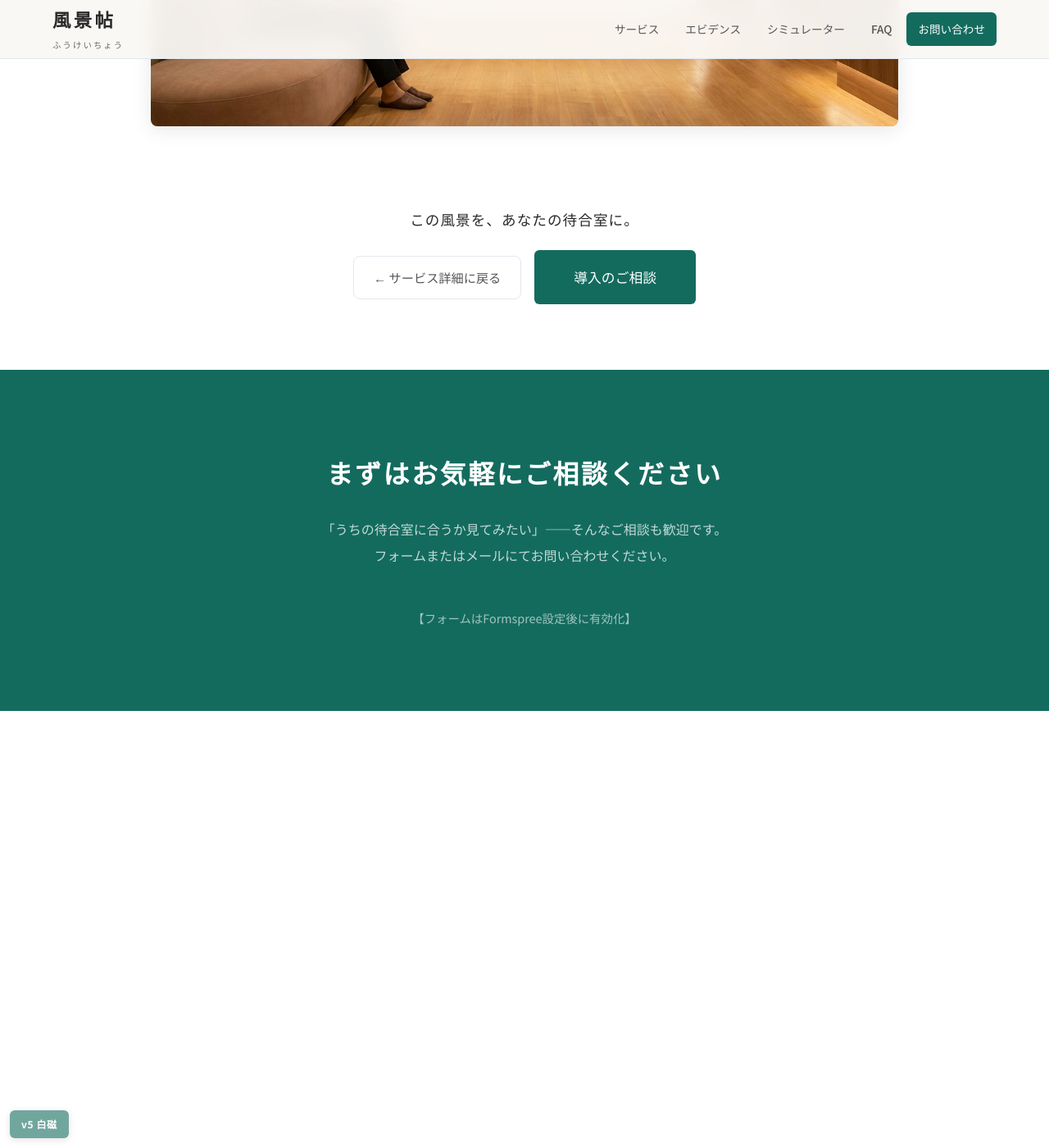
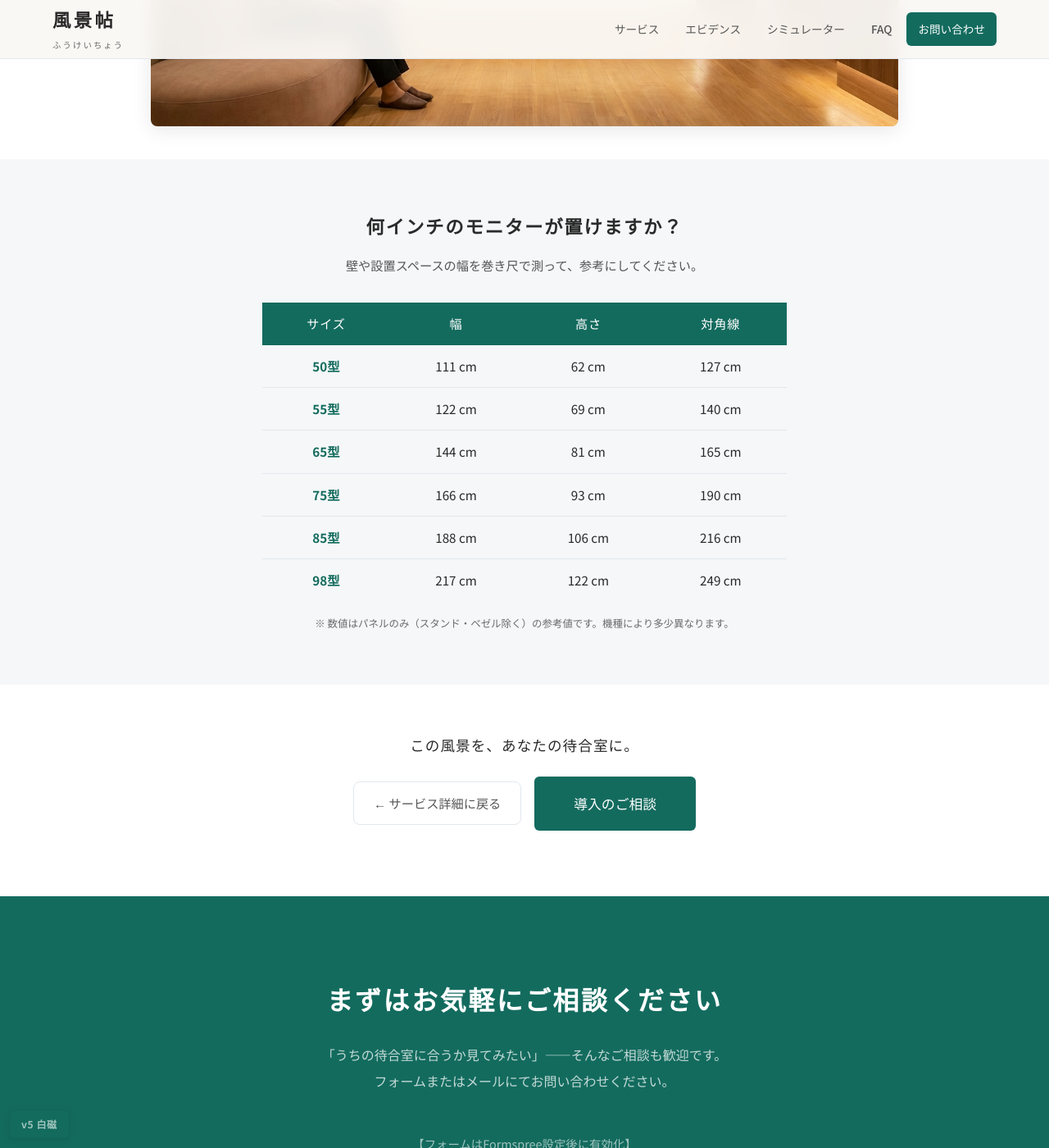
Before and after one commit to dr836gnypeq-ctrl/fukeichou-site, a Jekyll site: the page built from simulator.html, in a window 1280 px wide and 1400 px high, scrolled down 835 px. Shown: the whole window at 82% size. Built offline with Jekyll 4.4.1, drawn with Linux system fonts in a browser that asks for light colours; nearby versions of some CDN libraries.

Commit message:
add TV size reference table to simulator page

```diff
--- a/simulator.html
+++ b/simulator.html
@@ -85,6 +85,18 @@ description: あなたの待合室に風景帖の映像を置いてみません
 .sim-hint-bar.hidden{opacity:0;max-height:0;margin-bottom:0;padding-top:0;padding-bottom:0;border-width:0}
 
 /* CTA */
+.sim-tv-size{background:var(--paper-warm);padding:64px 24px}
+.sim-tv-size-inner{max-width:640px;margin:0 auto;text-align:center}
+.sim-tv-size-heading{font-family:var(--serif);font-size:1.4rem;font-weight:600;letter-spacing:.08em;margin-bottom:12px}
+.sim-tv-size-lead{color:var(--ink-light);font-size:.95rem;line-height:1.8;margin-bottom:32px}
+.sim-tv-size-table-wrap{overflow-x:auto}
+.sim-tv-size-table{width:100%;border-collapse:collapse;font-size:.95rem}
+.sim-tv-size-table th{background:var(--moss);color:var(--white);padding:12px 20px;font-weight:500;letter-spacing:.05em}
+.sim-tv-size-table td{padding:12px 20px;border-bottom:1px solid var(--border);color:var(--ink)}
+.sim-tv-size-table td:first-child{font-weight:600;color:var(--moss)}
+.sim-tv-size-table tbody tr:last-child td{border-bottom:none}
+.sim-tv-size-table tbody tr:hover{background:rgba(19,107,94,.04)}
+.sim-tv-size-note{margin-top:16px;font-size:.78rem;color:var(--ink-faint);line-height:1.7}
 .sim-cta{text-align:center;padding:60px 24px 80px}
 .sim-cta p{font-family:var(--serif);font-size:1.1rem;font-weight:400;margin-bottom:20px;letter-spacing:.06em}
 .sim-back{display:inline-flex;align-items:center;gap:8px;padding:12px 24px;font-size:.95rem;font-weight:500;border:1px solid var(--border);border-radius:8px;color:var(--ink-light);background:var(--white);transition:all .25s}
@@ -176,6 +188,34 @@ description: あなたの待合室に風景帖の映像を置いてみません
 </div>
 
 <!-- CTA -->
+<div class="sim-tv-size">
+  <div class="sim-tv-size-inner">
+    <h2 class="sim-tv-size-heading">何インチのモニターが置けますか？</h2>
+    <p class="sim-tv-size-lead">壁や設置スペースの幅を巻き尺で測って、参考にしてください。</p>
+    <div class="sim-tv-size-table-wrap">
+      <table class="sim-tv-size-table">
+        <thead>
+          <tr>
+            <th>サイズ</th>
+            <th>幅</th>
+            <th>高さ</th>
+            <th>対角線</th>
+          </tr>
+        </thead>
+        <tbody>
+          <tr><td>50型</td><td>111 cm</td><td>62 cm</td><td>127 cm</td></tr>
+          <tr><td>55型</td><td>122 cm</td><td>69 cm</td><td>140 cm</td></tr>
+          <tr><td>65型</td><td>144 cm</td><td>81 cm</td><td>165 cm</td></tr>
+          <tr><td>75型</td><td>166 cm</td><td>93 cm</td><td>190 cm</td></tr>
+          <tr><td>85型</td><td>188 cm</td><td>106 cm</td><td>216 cm</td></tr>
+          <tr><td>98型</td><td>217 cm</td><td>122 cm</td><td>249 cm</td></tr>
+        </tbody>
+      </table>
+    </div>
+    <p class="sim-tv-size-note">※ 数値はパネルのみ（スタンド・ベゼル除く）の参考値です。機種により多少異なります。</p>
+  </div>
+</div>
+
 <div class="sim-cta">
   <p>この風景を、あなたの待合室に。</p>
   <div style="display:flex;align-items:center;justify-content:center;gap:16px;flex-wrap:wrap;margin-top:20px">
```
